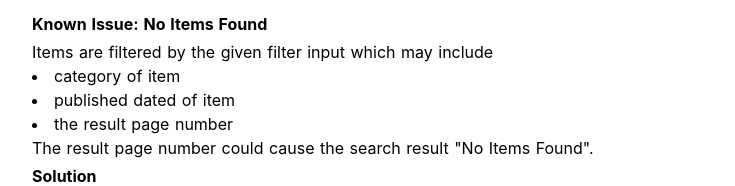
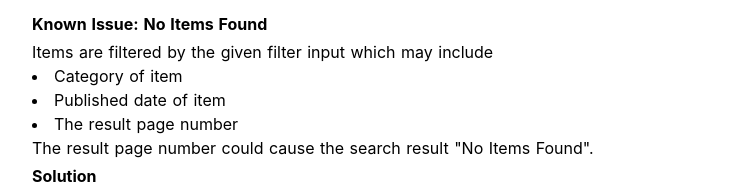
Before and after one commit to tryToCode/podcastclub, a Nuxt app: page /help in a window 1280 px wide. Shown: the part 256-442 px from the top of the page, without its empty margins (240-975 px from the left). Built offline with nearby package versions, Linux system fonts and the light colour scheme; what vue-tippy would draw is missing.

Commit message:
add license

```diff
--- a/components/BaseNavbar.vue
+++ b/components/BaseNavbar.vue
@@ -43,7 +43,7 @@ export default {
 
     mounted() {
         if (localStorage.searchInput) {
-            this.searchInput = localStorage.searchInput;
+            this.searchInput = localStorage.searchInput
         }
     },
 
@@ -51,7 +51,7 @@ export default {
         searchInput(newInput) {
             if (newInput.length === 0)
                 localStorage.removeItem("searchInput")
-            localStorage.searchInput = newInput;
+            localStorage.searchInput = newInput
         }
     },
 
--- a/pages/help.vue
+++ b/pages/help.vue
@@ -23,9 +23,9 @@
           <p>
             Items are filtered by the given filter input which may include
             <ul class="list-disc list-inside">
-                <li>category of item</li>
-                <li>published dated of item</li>
-                <li>the result page number</li>
+                <li>Category of item</li>
+                <li>Published date of item</li>
+                <li>The result page number</li>
             </ul>
             The result page number could cause the search result "No Items Found".
           </p>
```
Also changed, not shown: 1 other file (tests, documents, lock files or other folders).
